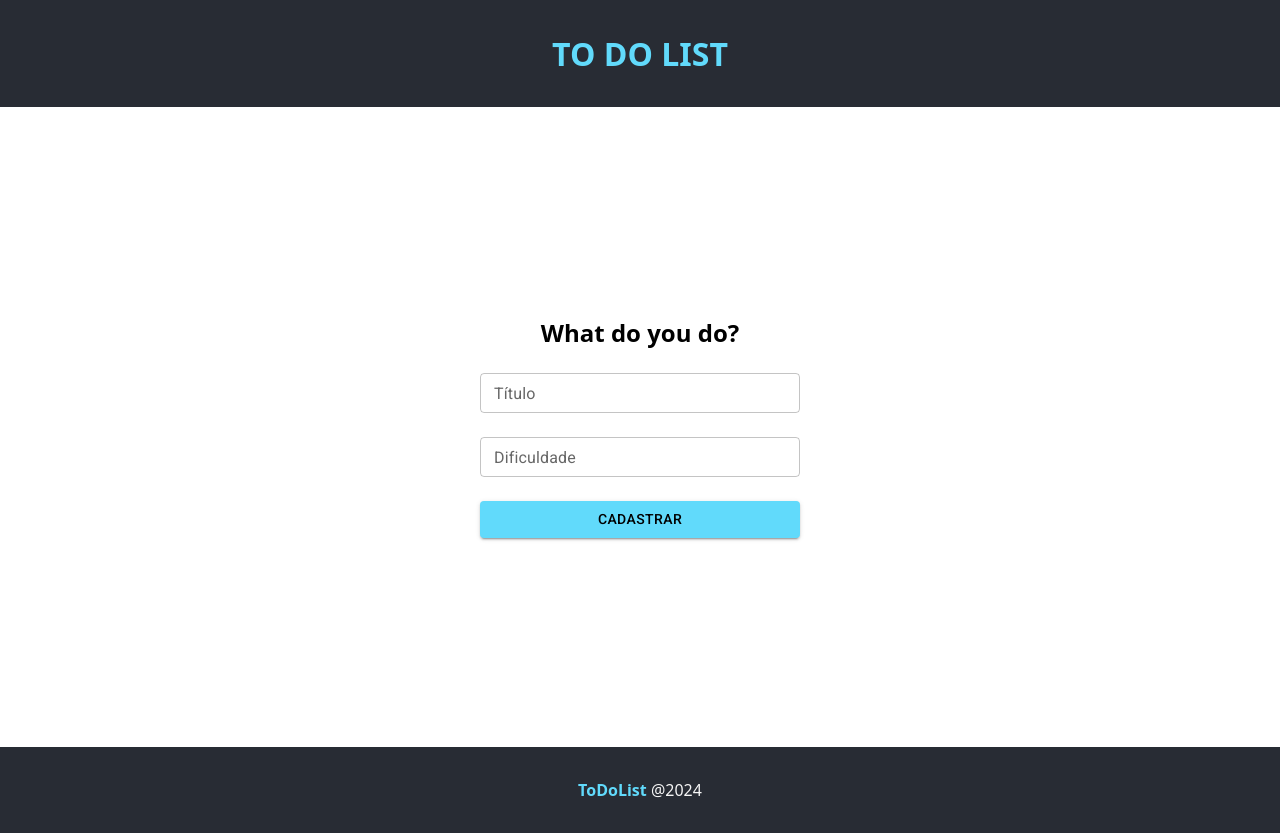
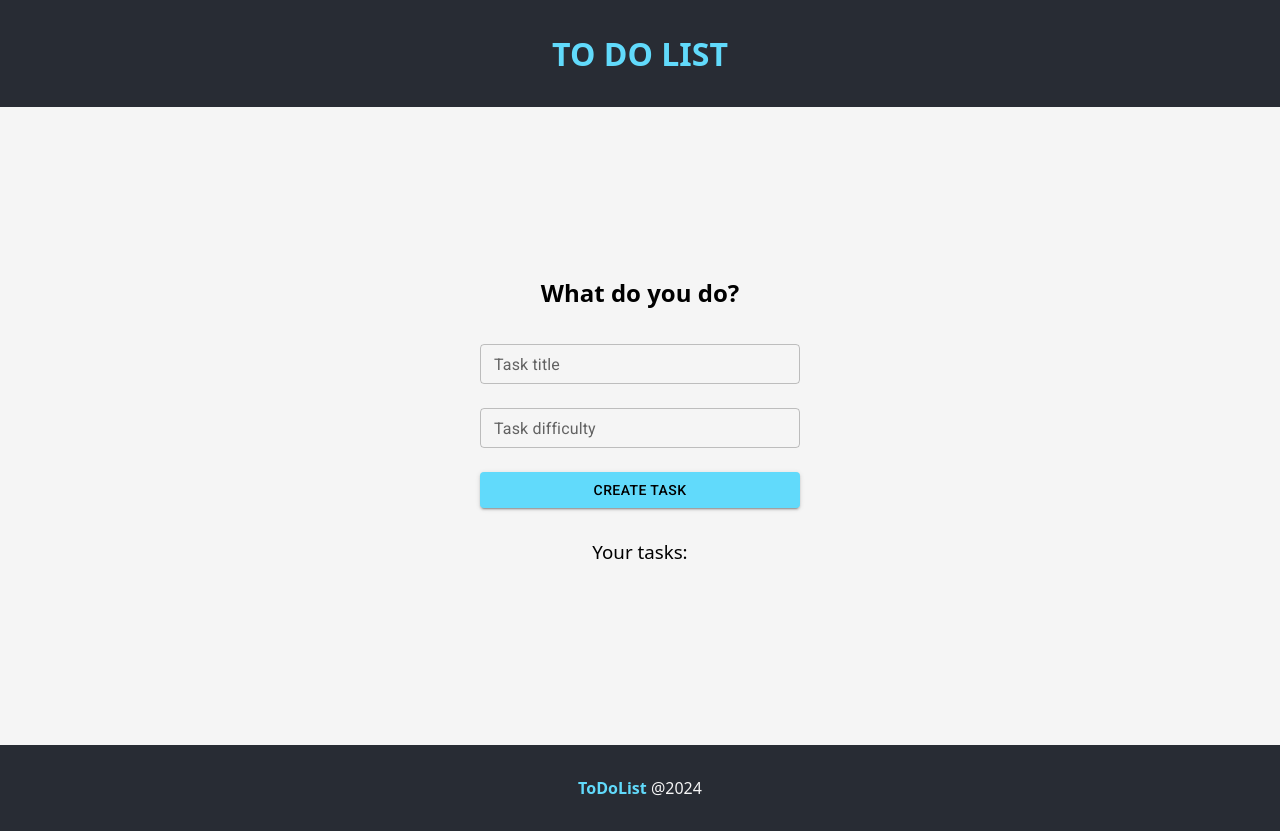
Before and after one commit to jvvaccari/ToDoList, a React (Create React App) app in the folder to_do_list/: page / in a window 1280 px wide. Built offline with nearby package versions, Linux system fonts and the light colour scheme; the HTML template or start-up script is replaced by a standard one.

Commit message:
Making the form structure

```diff
--- /dev/null
+++ b/to_do_list/src/App.module.css
@@ -0,0 +1,19 @@
+.main {
+    display: flex;
+    flex-direction: column;
+    justify-content: center;
+    min-height: 79.7vh;
+    text-align: center;
+    gap: 1em;
+    background-color: whitesmoke;
+}
+
+.main h2 {
+    padding: 0.8em 0;
+    font-weight: 600;
+}
+
+.main h3 {
+    padding: 0.8em 0;
+    font-weight: 500;
+}
--- a/to_do_list/src/App.tsx
+++ b/to_do_list/src/App.tsx
@@ -1,14 +1,26 @@
-import React from 'react';
+import React,{useState} from 'react';
 import Header from './components/header';
 import Footer from './components/footer';
-import ContentBox from './components/inputContent'
-
+import TaskForm from './components/taskForm';
+import OutputContent from './components/outputContent';
+// CSS
+import styles from './App.module.css';
+// Interface
+import { ITask } from './interfaces/ITask';
 
 function App() {
+
+  const [taskList, setTaskList] = useState<ITask[]>([]);
+
   return (
     <div>
       <Header />
-      <ContentBox />
+      <main className={styles.main}>
+        <h2>What do you do?</h2>
+        <TaskForm btnInput='Create Task' taskList={taskList} setTaskList={setTaskList}/>
+        <h3>Your tasks:</h3>
+        <OutputContent />
+      </main>
       <Footer />
     </div>
   );
--- a/to_do_list/src/components/InputContent.module.css
+++ b/to_do_list/src/components/InputContent.module.css
@@ -1,8 +1,6 @@
 .input_content{
     display: flex;
     flex-direction: column;
-    justify-content: center;
     align-items: center;
-    min-height: 80vh;
     gap: 24px;
 }
--- a/to_do_list/src/components/inputContent.tsx
+++ /dev/null
@@ -1,21 +0,0 @@
-import * as React from 'react';
-import Button from '@mui/material/Button';
-import TextField from '@mui/material/TextField'
-import styles from './InputContent.module.css';
-
-const inputContent = () => {
-    return (
-        <div className={styles.input_content}>
-            <h2>What do you do?</h2>
-            <div>
-                <TextField id="outlined-basic" label="Título" variant="outlined" size="small" sx={{width: '320px'}}/>
-            </div>
-            <div>
-                <TextField id="outlined-basic" label="Dificuldade" variant="outlined" size="small" sx={{width: '320px'}}/>
-            </div>
-            <Button variant="contained" sx={{width: '320px',backgroundColor: '#61dafb',color: 'black'}}>Cadastrar</Button>
-        </div>
-    );
-}
-
-export default inputContent;
--- /dev/null
+++ b/to_do_list/src/components/outputContent.tsx
@@ -0,0 +1,12 @@
+import * as React from 'react';
+
+const OutputContent = () => {
+    return (
+        <div>
+
+        </div>
+    );
+
+}
+
+export default OutputContent;
--- /dev/null
+++ b/to_do_list/src/components/taskForm.tsx
@@ -0,0 +1,83 @@
+import React, {useState,ChangeEvent,FormEvent,useEffect} from 'react';
+import Button from '@mui/material/Button';
+import TextField from '@mui/material/TextField';
+import styles from './InputContent.module.css';
+
+// Interface
+import { ITask } from '../interfaces/ITask';
+
+interface ITaskProps{
+    btnInput: string;
+    taskList: ITask[];
+    setTaskList?: React.Dispatch<React.SetStateAction<ITask[]>>;
+}
+
+const TaskForm = ({btnInput,taskList,setTaskList}: ITaskProps) => {
+
+    // const [id,setId] = useState<string>("");
+    const [title, setTitle] = useState<string>("");
+    const [difficulty, setDifficulty] = useState<string>("");
+
+    const addTaskHandler = (e: FormEvent<HTMLFormElement>) => {
+        e.preventDefault();
+        const id = Math.floor(Math.random() * 1000);
+        const newTask:ITask = {id,title,difficulty};
+
+        setTaskList!([...taskList, newTask]);
+
+        setTitle("");
+        setDifficulty("");
+
+        console.log(taskList);
+    };
+
+    const handleChange = (e: ChangeEvent<HTMLInputElement>) => {
+        const {name, value} = e.target;
+
+        if(name === "title"){
+            setTitle(value);
+        }else if(name === "difficulty"){
+            setDifficulty(value);
+        }
+    }
+
+    return (
+        <form onSubmit={addTaskHandler}>
+            <div className={styles.input_content}>
+
+                <TextField
+                    name="title"
+                    id="outlined-basic"
+                    label="Task title"
+                    variant="outlined"
+                    size="small"
+                    sx={{width: '320px'}}
+                    onChange={handleChange}
+                    value= {title}
+                />
+
+                <TextField
+                    name="difficulty"
+                    id="outlined-basic"
+                    label="Task difficulty"
+                    variant="outlined"
+                    size="small"
+                    sx={{width: '320px'}}
+                    onChange={handleChange}
+                    value= {difficulty}
+                />
+
+                <Button
+                    type="submit"
+                    value={btnInput}
+                    variant="contained"
+                    sx={{width: '320px',backgroundColor: '#61dafb',color: 'black'}}
+                >
+                    {btnInput}
+                </Button>
+            </div>
+        </form>
+    );
+}
+
+export default TaskForm;
--- /dev/null
+++ b/to_do_list/src/interfaces/ITask.ts
@@ -0,0 +1,5 @@
+export interface ITask{
+    id: number;
+    title: string;
+    difficulty: string;
+}
```
